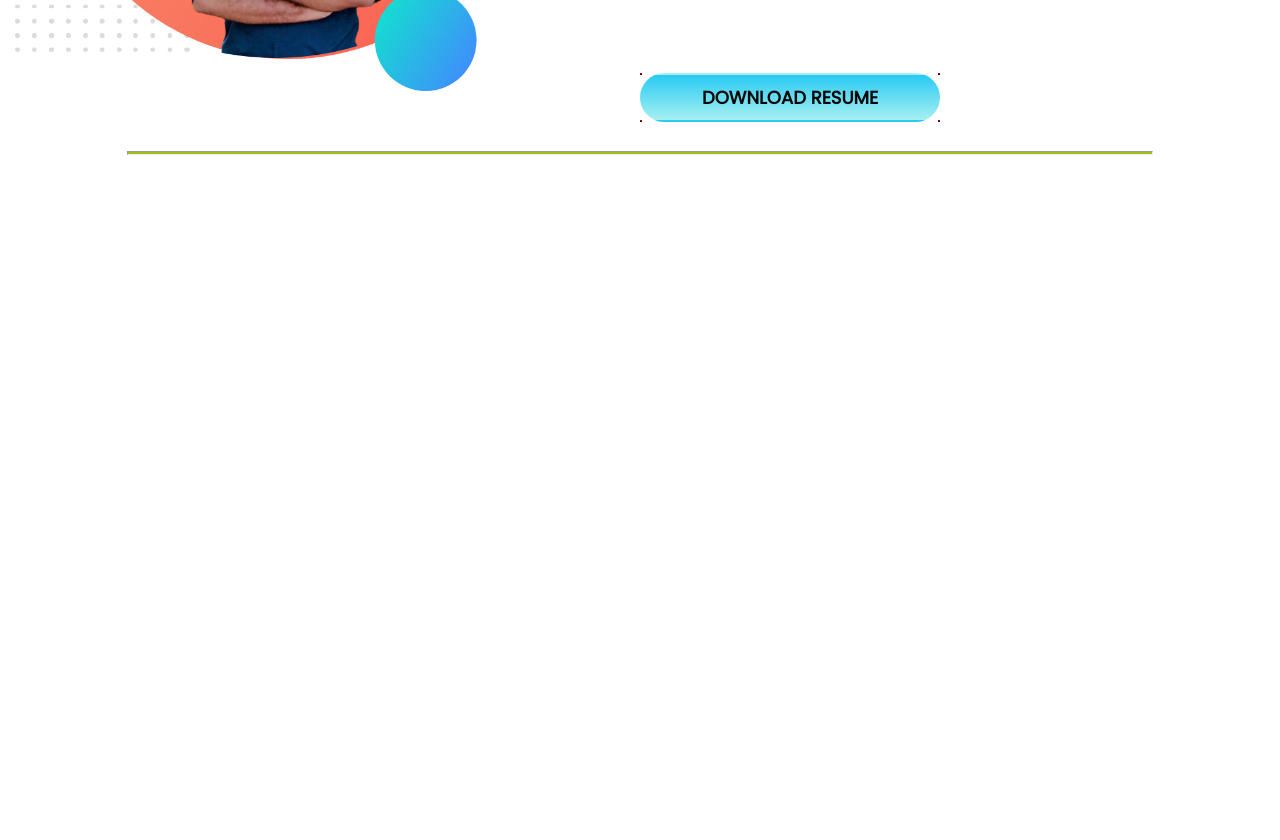
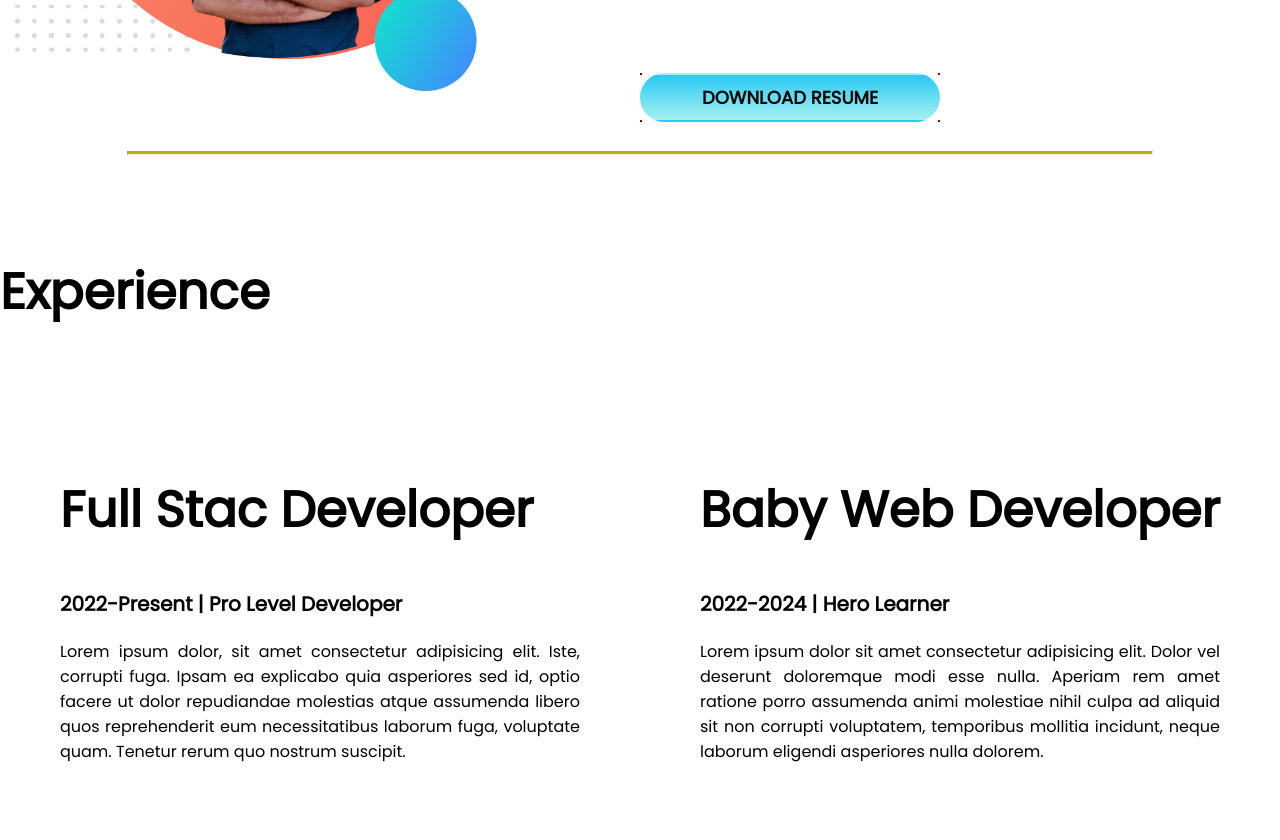
Before and after one commit to Rasel-69/new-portfolio, a plain HTML site: page index.html in a window 1280 px wide. Shown: the part 1124-1964 px from the top of the page. Before the commit the page ends 1379 px from the top, so only its background shows below. Drawn offline with Linux system fonts and the light colour scheme.

Commit message:
new commit

```diff
--- a/index.html
+++ b/index.html
@@ -39,6 +39,21 @@
 </div>
 </section>
 <hr>
+<section class="third-section">
+<h1>Experience</h1>
+<div class="experience-section">
+    <div class="experience-item">
+        <h1>Full Stac Developer</h1>
+        <h3>2022-Present | Pro Level Developer</h3>
+        <p>Lorem ipsum dolor, sit amet consectetur adipisicing elit. Iste, corrupti fuga. Ipsam ea explicabo quia asperiores sed id, optio facere ut dolor repudiandae molestias atque assumenda libero quos reprehenderit eum necessitatibus laborum fuga, voluptate quam. Tenetur rerum quo nostrum suscipit.</p>
+    </div>
+    <div class="experience-item">
+        <h1>Baby Web Developer</h1>
+        <h3>2022-2024 | Hero Learner</h3>
+        <p>Lorem ipsum dolor sit amet consectetur adipisicing elit. Dolor vel deserunt doloremque modi esse nulla. Aperiam rem amet ratione porro assumenda animi molestiae nihil culpa ad aliquid sit non corrupti voluptatem, temporibus mollitia incidunt, neque laborum eligendi asperiores nulla dolorem.</p>
+    </div>
+</div>
+</section>
 
 
 </body>
--- a/style.css
+++ b/style.css
@@ -90,3 +90,18 @@ h2{
     border-radius: 50px;
     box-shadow: 5px 5px 40px r
 }
+/*Thir section Style Start from here */
+.third-section{
+
+
+}
+.experience-section{
+    display: flex;
+}
+.experience-item{
+    width: 80%;
+    margin: 60px;
+}
+.experience-item>p{
+    text-align: justify;
+}
```
